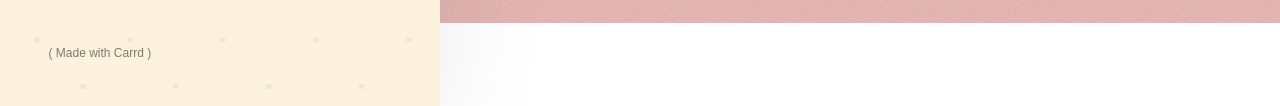
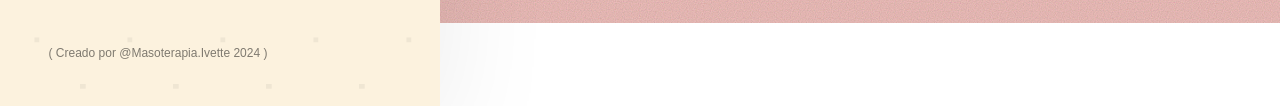
Before and after one commit to Iyov/IvetteGonzalez.cl, a plain HTML site: page index.html in a window 1280 px wide. Shown: the part 777-883 px from the top of the page. Drawn offline with Linux system fonts and the light colour scheme.

Commit message:
Update index.html

```diff
--- a/index.html
+++ b/index.html
@@ -1147,7 +1147,9 @@
                     </li>
                 </ul>
                 <div id="credits" class="icc-credits">
-                    <span><a href="https://carrd.co/build?ref=auto">Made with Carrd</a></span>
+                    <span>
+                        <a href="https://www.instagram.com/Masoterapia.Ivette/" target="_blank">Creado por @Masoterapia.Ivette 2024</a>
+                    </span>
                 </div>
             </div>
         </div>
```
